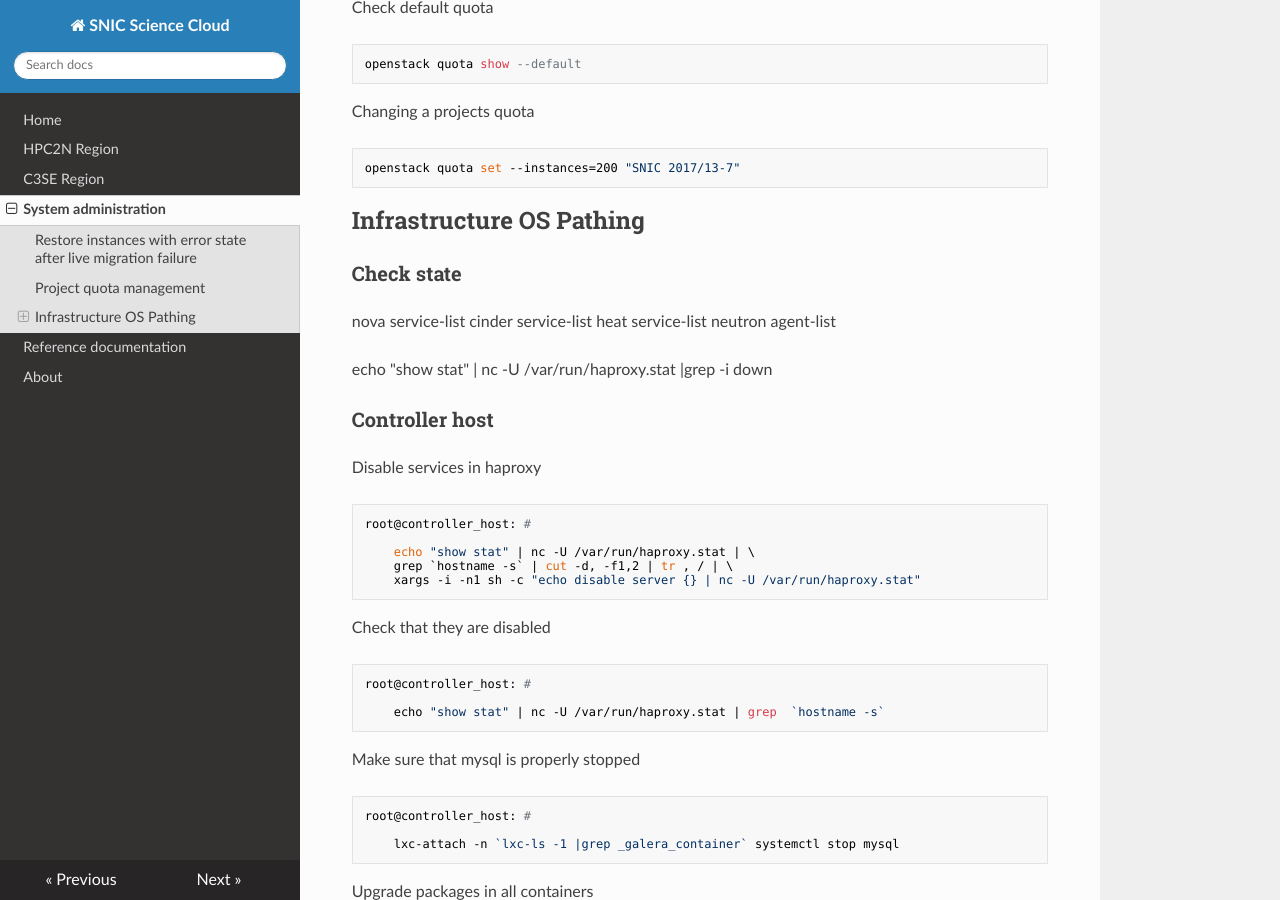
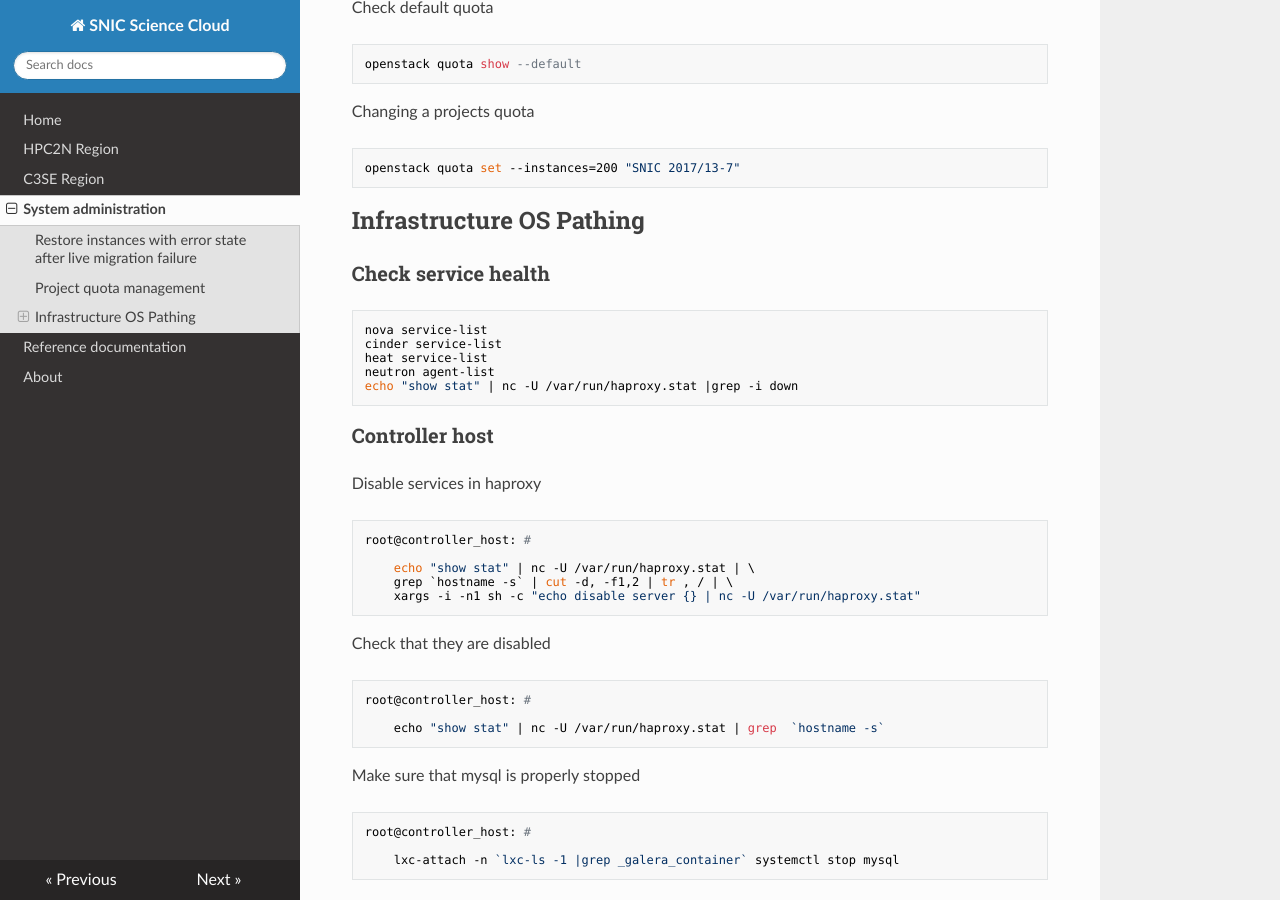
Before and after one commit to SNICScienceCloud/operators-documentation, an MkDocs documentation site: the page built from docs/sysadmin_common.md, in a window 1280 px wide and 900 px high, scrolled down 820 px. Built offline with MkDocs 1.6.1, drawn with Linux system fonts in a browser that asks for light colours; nearby versions of some CDN libraries; old or Windows-style settings are respelled for this version of MkDocs.

Commit message:
Layout changes

```diff
--- a/docs/sysadmin_common.md
+++ b/docs/sysadmin_common.md
@@ -35,14 +35,13 @@ Changing a projects quota
 
 ## Infrastructure OS Pathing
 
-### Check state
+### Check service health
 
-nova service-list
-cinder service-list
-heat service-list
-neutron agent-list
-
-echo "show stat" | nc -U /var/run/haproxy.stat |grep -i down
+    nova service-list
+    cinder service-list
+    heat service-list
+    neutron agent-list
+    echo "show stat" | nc -U /var/run/haproxy.stat |grep -i down
 
 ### Controller host
 
```
